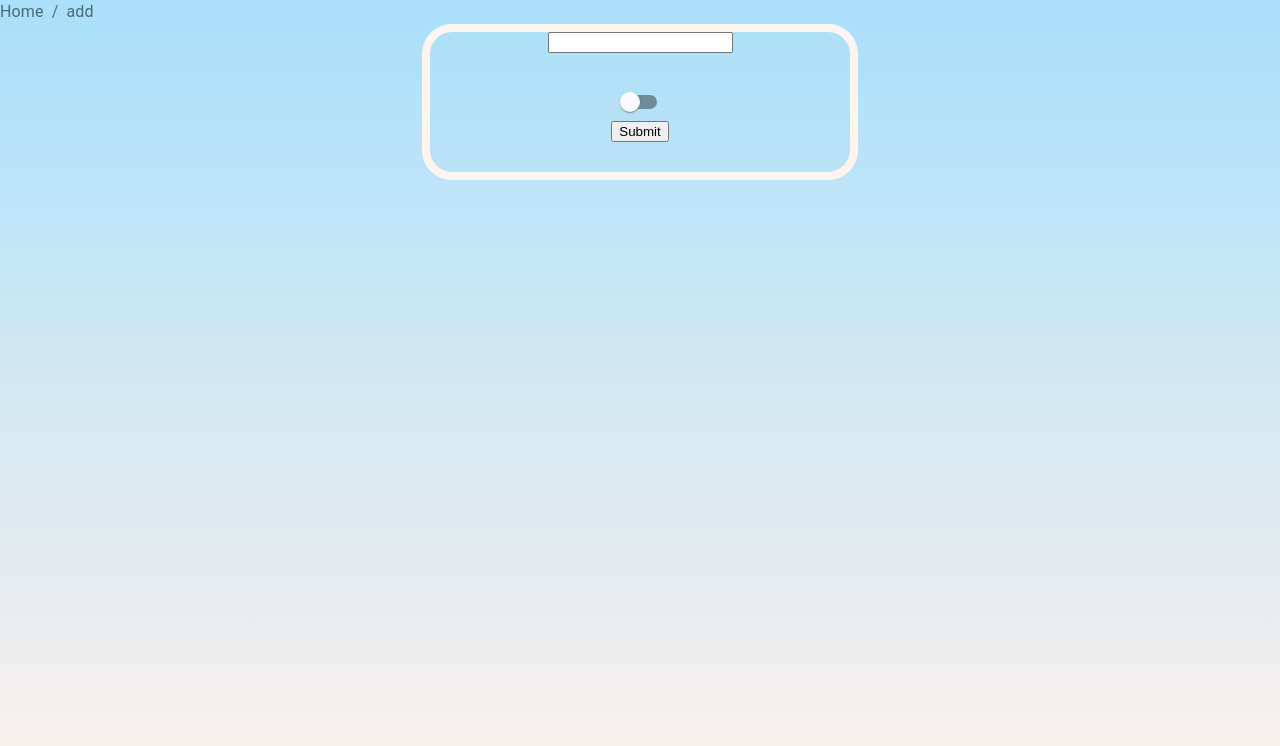
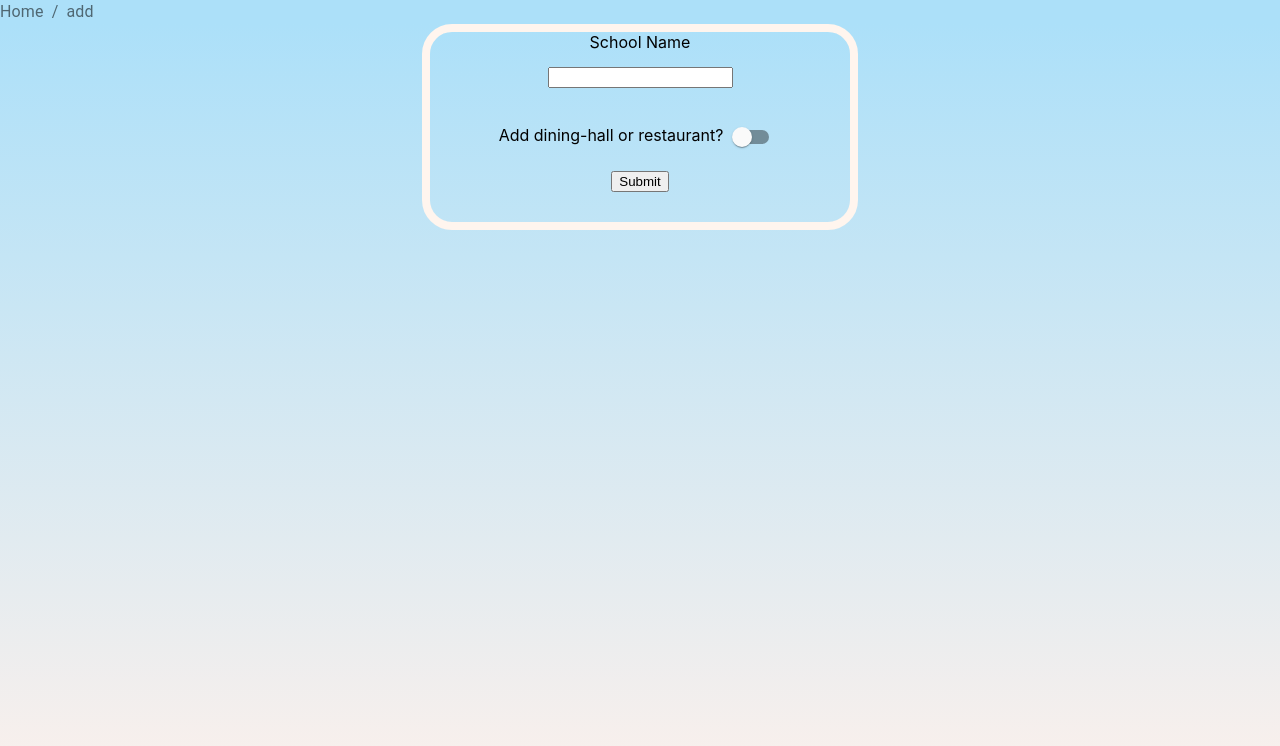
Before and after one commit to SeojinK1m/RMDFrontend, a React (Create React App) app: page /add in a window 1280 px wide. Shown: the top 746 px of the page. Built offline with nearby package versions, Linux system fonts and the light colour scheme.

Commit message:
add form almost done

```diff
--- a/src/AddPage.js
+++ b/src/AddPage.js
@@ -33,6 +33,9 @@ function AddPage() {
 
     const updateAddEatery = () =>  {
         setAddEatery(!addEatery)
+        if(!addEatery) {
+            setAddReview(false)
+        }
         console.log(addEatery)
     }
 
@@ -56,26 +59,28 @@ function AddPage() {
     return (
         <div className="App">
             <form onSubmit={handleSubmit} class={style.form}>
-                <input type="text" onChange={updateSchoolName} class={style.input}/>
+                School Name <input type="text" onChange={updateSchoolName} class={style.input} />
+                Add dining-hall or restaurant?
                 <Switch
                     onChange={updateAddEatery}
                 />
                 {addEatery &&
                     <div class={style.input}>
-                        <input type="radio" value="din" class={style.radio} id="din" onChange={updateRadio} checked={addDin}/>
-                        <input type="radio" value="res" class={style.radio} id="res" onChange={updateRadio} checked={!addDin}/>
+                        <input type="radio" value="din" class={style.radio} id="din" onChange={updateRadio} checked={addDin}/> Dining Hall
+                        <input type="radio" value="res" class={style.radio} id="res" onChange={updateRadio} checked={!addDin}/> Restaurant
                         {addDin &&
                             <input type="text" onChange={updateSchoolName} class={style.input} defaultValue="Dining hall name"/>
                         }
                         {!addDin &&
                             <input type="text" onChange={updateSchoolName} class={style.input} defaultValue="Restaurant name"/>
                         }
+                        Add review for {addDin ? "Dining Hall" : "Restaurant"}?
                         <Switch
                             onChange={updateAddReview}
                         />
                     </div>
                 }
-                {addReview &&
+                {addReview && addEatery &&
                     <div class={style.slider}>
                         <Slider
                             valueLabelDisplay="auto"
--- a/src/form.module.css
+++ b/src/form.module.css
@@ -7,6 +7,7 @@
 }
 
 .input {
+    margin-top: 15px;
     display: block;
     margin-right: auto;
     margin-left: auto;
```
